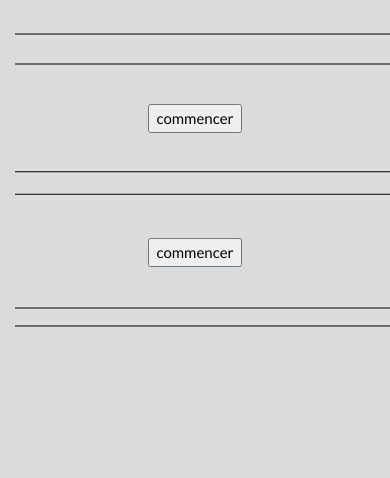
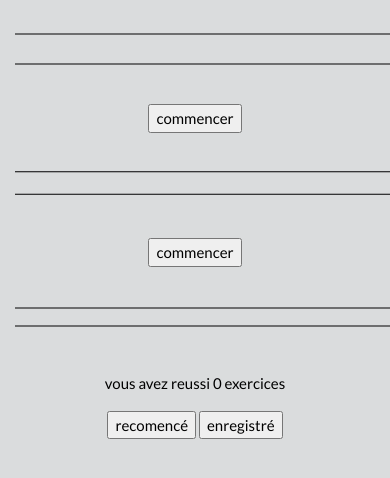
Before and after one commit to ClementM0512/Projet_Ortho, a Symfony app: template templates/main/lestraits.html.twig in a window 390 px wide; the page is wider, and only the part inside the window is pictured. Shown: the part 298-776 px from the top of that part. Run offline with Twig, Linux system fonts and the light colour scheme; the template is opened without the code that fills it, so the values that code supplies are empty; some libraries are stand-ins or nearby versions.

Commit message:
Dussutour
exercice lestraits test sur tablette

```diff
--- a/public/JS/lestraits.js
+++ b/public/JS/lestraits.js
@@ -51,7 +51,7 @@ window.onload = function()
          	result[canvasActuel]= false;
          	 alert("vous n'êtes pas arriver au bout")
          	 }
-          if(clickX[clickX.length-1] >= 990){
+          if(clickX[clickX.length-1] >= 980){
         	  result[canvasActuel]= true;
           }
           contexts[canvasActuel].lineTo(clickX[clickX.length-1], clickY[clickY.length-1]);
@@ -122,29 +122,42 @@ window.onload = function()
         function updateBtn1(){
 
         	canvasActuel= 0;
+        	result[canvasActuel]= false;
         	Update();
         }
 
         function updateBtn2(){
         	canvasActuel = 1;
+        	result[canvasActuel]= false;
         	Update();
         }
 
         function updateBtn3(){
         	canvasActuel = 2;
+        	result[canvasActuel]= false;
         	Update();
         }
 
         function updateBtn4(){
         	canvasActuel = 3
+        	result[canvasActuel]= false;
         	Update();
         }
 
         function updateBtn5(){
         	canvasActuel = 4;
+        	result[canvasActuel]= false;
         	Update();
         }
-
+        function updateAll(){
+        	for(i=0;i<=4;i++){
+        	canvasActuel = i;
+        	result[canvasActuel]= false;
+        	Update();
+         	paint[canvasActuel] = false;
+         	btn[canvasActuel].value = 'commencer'
+        	}
+        }
         function PaintNo(){
         	paint[canvasActuel] = false;
         	btn[canvasActuel].value = 'recomencer';
@@ -178,22 +191,27 @@ window.onload = function()
    	 	btn[3].addEventListener('click', updateBtn4);
    	 	btn[4].addEventListener('click', updateBtn5);
 
+   	 	btn[5].addEventListener('click', updateAll);
+
    	 	///////////////////////////////////////////////////////////////////////////////////////////////////fin de l'exercice//////////////////////////////
-//   	    elementsHtml=[													//Affichage resultat et boutons
-//   	    	new ElementHtml("p", txtResultat),
-//   	    	new ElementHtml("input","enregistré"),
-//   	    	new ElementHtml("input","Recommencer"),
-//   	    	];
-//   	 CreationElement(elementsHtml);
-//   	    setTimeout('resultat',100); /* rappel après 2 secondes = 2000 millisecondes */
-//   	function resultat(){
-//   		for(i=0;i=result.length;i++){
-//   			if(result[i] == true){
-//   				Resultat +=1;
-//   			}
-//   		}
-//   	 txtResultat = "vous avez reussi "+ Resultat + "exercices";
-//
-//	 setTimeout('resultat',100); /* rappel après 2 secondes = 2000 millisecondes */
-//   	}
+
+
+   	 	var textresultat = document.querySelectorAll("p");
+   	 	Resultat();
+
+   	 	var info;
+
+   	 	function Resultat(){
+
+   	    info = 0;
+   		 for(i=0;i<=result.length-1;i++){
+   			 if(result[i] == true){
+   				 info += 1;
+   			 }
+   		 }
+
+   		textresultat[0].innerHTML = "vous avez reussi " + info + " exercices";
+   		setTimeout(Resultat,100); /* rappel après 0.1 secondes = 100 millisecondes */
+   	}
+
 }
--- a/templates/main/lestraits.html.twig
+++ b/templates/main/lestraits.html.twig
@@ -7,9 +7,6 @@
 
 
 {% block body %}
-
-
-
 
     <div class="center">
     	<input type="button" id="button1" value="commencer">
@@ -26,7 +23,13 @@
 		<br/>
         <input type="button" id="button5" value="commencer">
         <canvas id="canvas5" width="1000" height="100"></canvas>
+        <p></p>
+        <input type="button" id="button1" value="recomencé">
+		<input type="button" id="button1" value="enregistré">
     </div>
+
+
+
 {% block javascripts %}<script src="/JS/include.js" /></script><script src="/JS/lestraits.js"></script>{% endblock %}
 
 {% endblock %}
```
